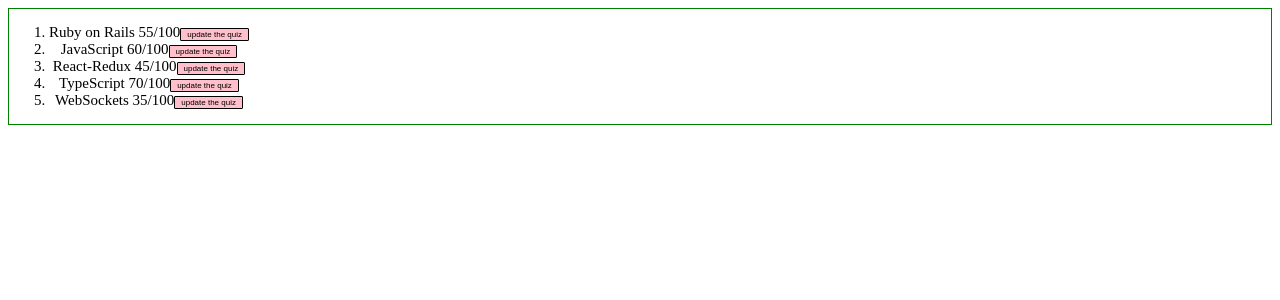
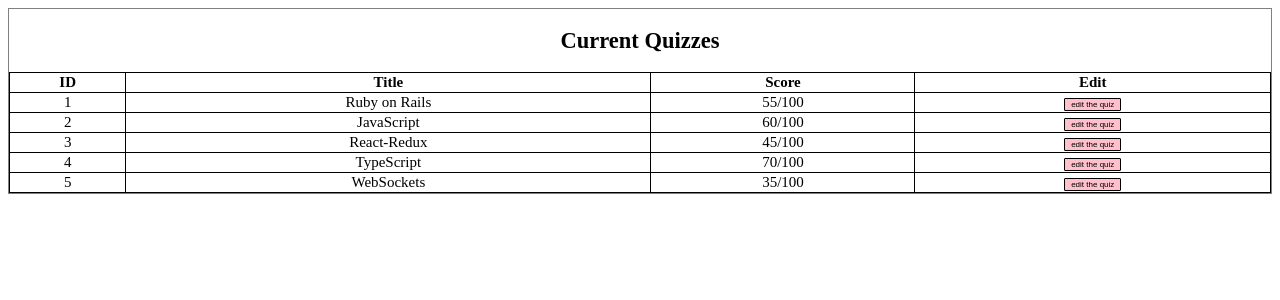
Before and after one commit to Codaisseur15/Frontend, a React (Create React App) app: page /quizList in a window 1280 px wide. Shown: the top 300 px of the page. Built offline with nearby package versions, Linux system fonts and the light colour scheme.

Commit message:
table  version quiz list

```diff
--- a/src/actions/types.js
+++ b/src/actions/types.js
@@ -1 +1,2 @@
 export const SHOW_STUDENT_RESULT = 'SHOW_STUDENT_RESULT'
+export const EDIT_QUIZ = 'EDIT_QUIZ'
--- a/src/components/QuizList.css
+++ b/src/components/QuizList.css
@@ -1,14 +1,24 @@
 .quiz-list {
   flex: 1;
   display: flex;
-  border: 1px solid green;
+  flex-direction: column;
+  border: 1px solid grey;
   font-size: 15px;
 }
 
-.update-button {
+.edit-button {
   font-size: 8px;
   border-radius: 1px;
   background-color: pink;
   align-self: right;
   border: 1px black solid;
 }
+
+table {
+  width: 100%;
+  border-collapse: collapse;
+}
+
+table, th, td {
+    border: 1px solid black;
+}
--- a/src/components/QuizList.js
+++ b/src/components/QuizList.js
@@ -33,19 +33,31 @@
       },
     ]
 
-
-
     return (
       <div className = 'quiz-list'>
-<ol>
-  {QuizList.map(quiz => <li> {quiz.title} {quiz.score}
-    <button onClick = {this.handleClick} className = 'update-button'>update the quiz</button></li>)}
-</ol>
+        <h2>Current Quizzes</h2>
+        <table>
+          <tr>
+            <th>ID</th>
+            <th>Title</th>
+            <th>Score</th>
+            <th>Edit</th>
+          </tr>
+          {QuizList.map(quiz => <tr>
+            <td>{quiz.id}</td>
+            <td>{quiz.title}</td>
+            <td>{quiz.score}</td>
+            <td><button onClick = {this.handleClick} className = 'edit-button'>edit the quiz</button></td>
+            </tr>)}
+        </table>
       </div>
     )
   }
 
   handleClick = () => {
-    this.props.updateQuiz()
+    this.props.editQuiz()
   }
 }
+
+//handleClick button with a link to create new quiz with href
+//code html link button google
```
Lines whose indentation alone changed are shown as unchanged.
